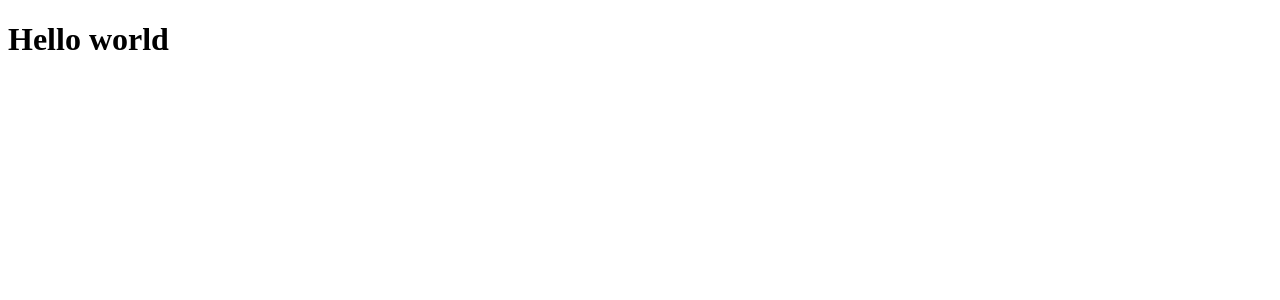
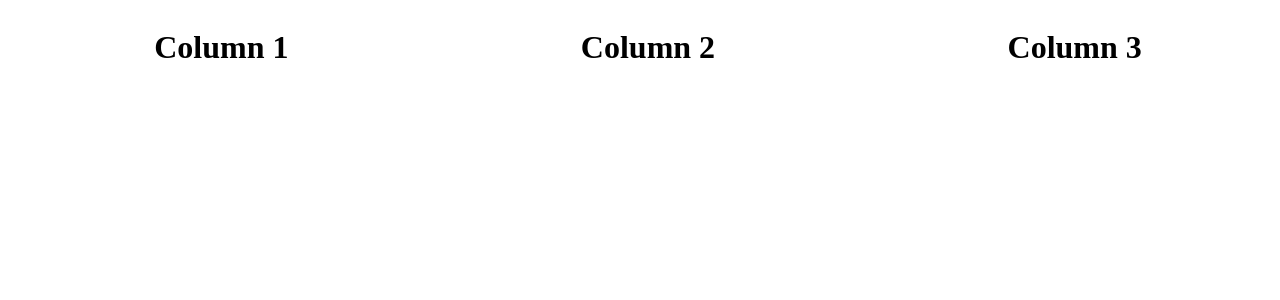
Before and after one commit to nmusey/portfolio, a Next.js app: page / in a window 1280 px wide. Shown: the top 300 px of the page. Built offline with nearby package versions, Linux system fonts and the light colour scheme.

Commit message:
Add multi column component

```diff
--- /dev/null
+++ b/components/multi-column.tsx
@@ -0,0 +1,19 @@
+import {ReactElement} from "react";
+
+interface Props {
+    columns: ReactElement[];
+}
+
+export const MultiColumn = (props: Props) => {
+    return (
+        <div className="horizontal full-width space-around">
+            {
+                props.columns.map((element, index) => (
+                    <div key={`n-column-${index}`}>
+                        {props.columns[index]}
+                    </div>
+                ))
+            }
+        </div>
+    );
+}
--- /dev/null
+++ b/pages/_app.tsx
@@ -0,0 +1,6 @@
+import '../styles/styles.css'
+import {AppProps} from "next/app";
+
+export default function MyApp({ Component, pageProps }: AppProps) {
+    return <Component {...pageProps} />
+}
--- a/pages/index.tsx
+++ b/pages/index.tsx
@@ -1,5 +1,15 @@
+import {MultiColumn} from "../components/multi-column";
+
 const HomePage = () => {
-    return <h1>Hello world</h1>;
+    const columns = [
+        <h1>Column 1</h1>,
+        <h1>Column 2</h1>,
+        <h1>Column 3</h1>,
+    ];
+
+    return (
+        <MultiColumn numberColumns={3} columns={columns} />
+    );
 }
 
 export default HomePage;
--- /dev/null
+++ b/styles/layout.css
@@ -0,0 +1,12 @@
+.full-width {
+    width: 100%;
+}
+
+.horizontal {
+    display: flex;
+    flex-direction: row;
+}
+
+.space-around {
+    justify-content: space-around;
+}
--- /dev/null
+++ b/styles/styles.css
@@ -0,0 +1,6 @@
+@import "./layout.css";
+
+body {
+    width: 100%;
+    min-height: 100%;
+}
```
